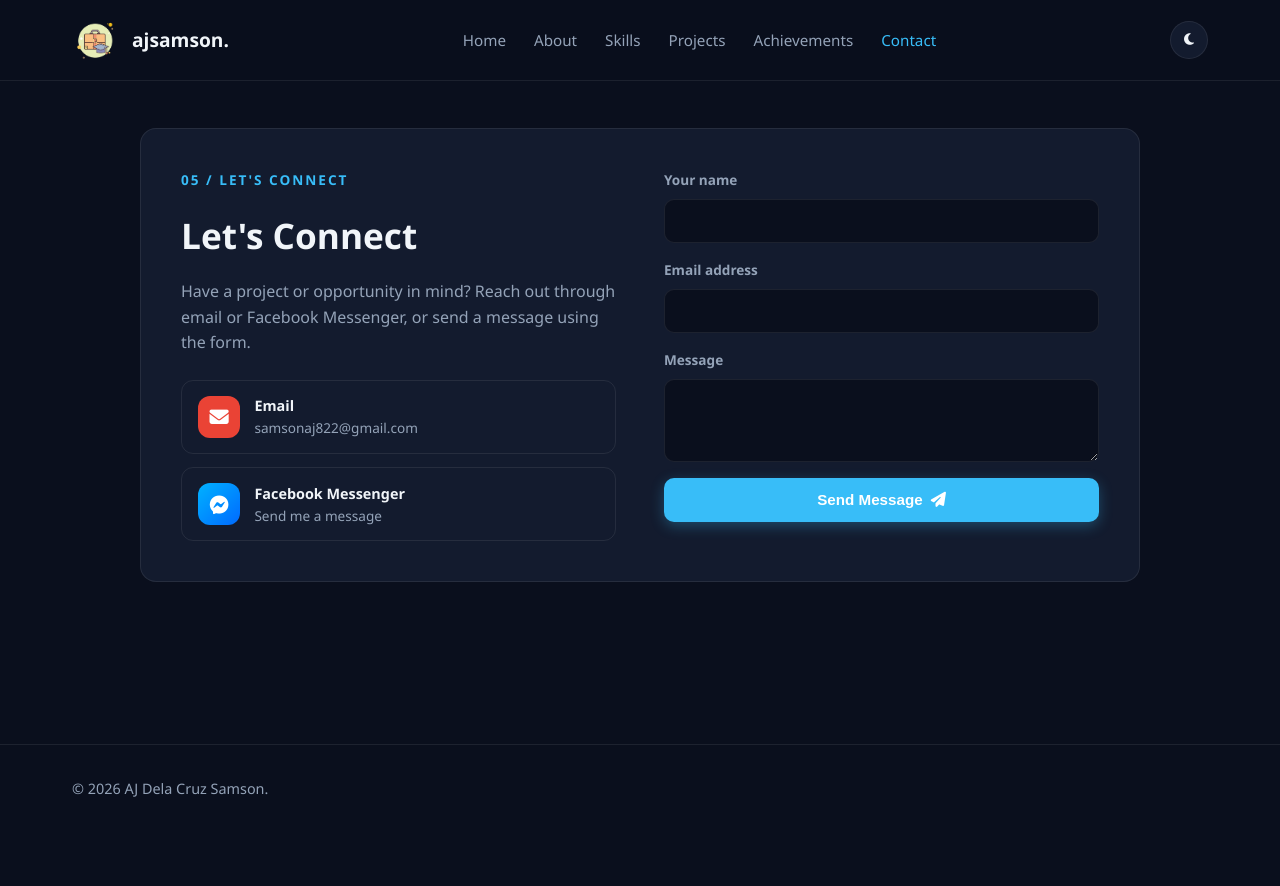
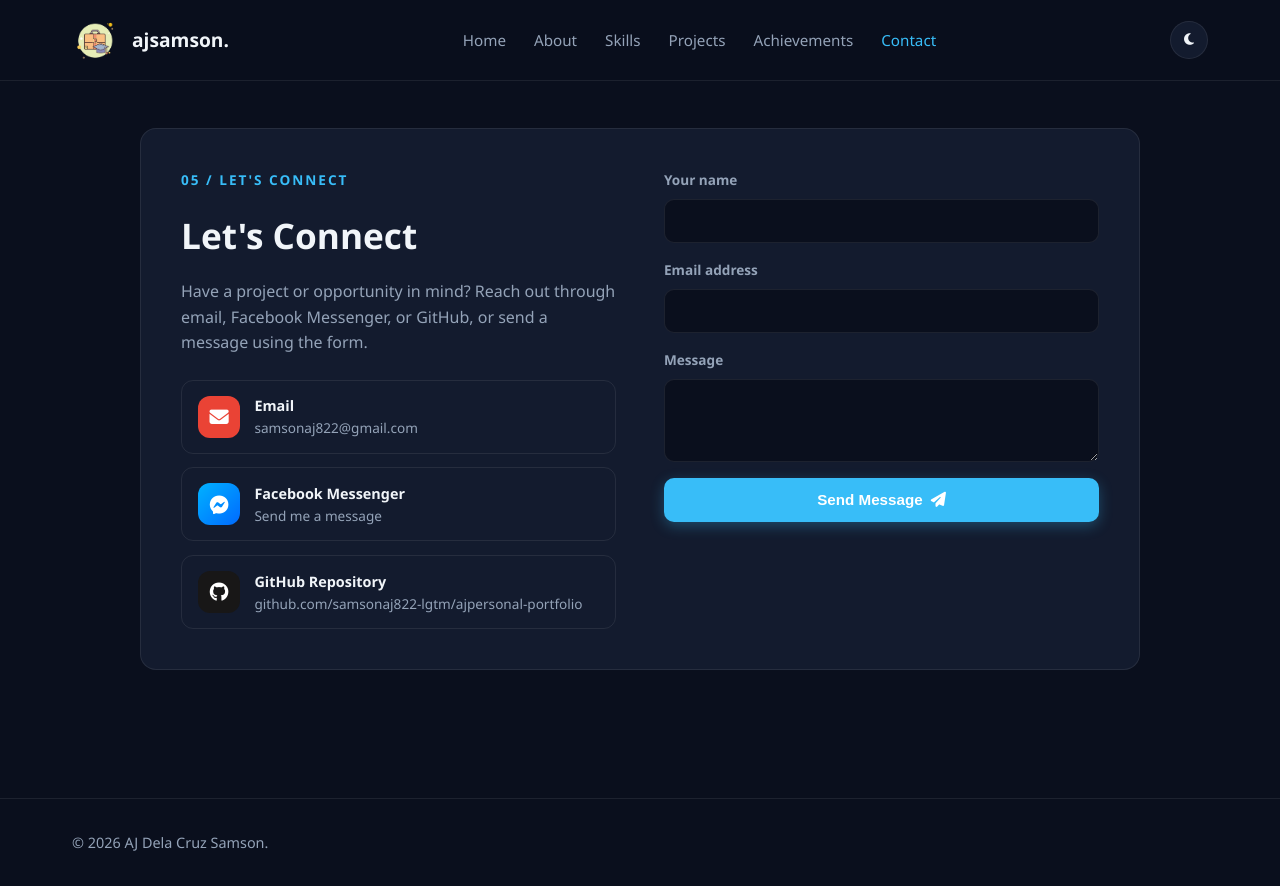
Before and after one commit to samsonaj822-lgtm/ajpersonal-portfolio, a plain HTML site: page contact.html in a window 1280 px wide. Before the commit the page ends 832 px from the top, so only its background shows below. Drawn offline with Linux system fonts and the light colour scheme.

Commit message:
Add GitHub contact link and icon

```diff
--- a/contact.html
+++ b/contact.html
@@ -35,7 +35,7 @@
             <div>
                 <span class="section-number">05 / LET'S CONNECT</span>
                 <h1 style="font-size: 2.2rem; margin: 1rem 0;">Let's Connect</h1>
-                <p class="contact-intro">Have a project or opportunity in mind? Reach out through email or Facebook Messenger, or send a message using the form.</p>
+                <p class="contact-intro">Have a project or opportunity in mind? Reach out through email, Facebook Messenger, or GitHub, or send a message using the form.</p>
                 <div class="contact-methods" aria-label="Contact options">
                     <a class="contact-method" href="https://mail.google.com/mail/?view=cm&amp;fs=1&amp;to=samsonaj822@gmail.com" target="_blank" rel="noopener noreferrer">
                         <span class="contact-method-icon email-icon" aria-hidden="true"><i class="fa-solid fa-envelope"></i></span>
@@ -49,6 +49,13 @@
                         <span class="contact-method-text">
                             <span class="contact-method-label">Facebook Messenger</span>
                             <span class="contact-method-value">Send me a message</span>
+                        </span>
+                    </a>
+                    <a class="contact-method" href="https://github.com/samsonaj822-lgtm/ajpersonal-portfolio" target="_blank" rel="noopener noreferrer">
+                        <span class="contact-method-icon github-icon" aria-hidden="true"><i class="fa-brands fa-github"></i></span>
+                        <span class="contact-method-text">
+                            <span class="contact-method-label">GitHub Repository</span>
+                            <span class="contact-method-value">github.com/samsonaj822-lgtm/ajpersonal-portfolio</span>
                         </span>
                     </a>
                 </div>
--- a/style.css
+++ b/style.css
@@ -425,6 +425,10 @@ body {
     background: linear-gradient(135deg, #00b2ff, #006aff);
 }
 
+.github-icon {
+    background: #181717;
+}
+
 .contact-method-text {
     display: grid;
     min-width: 0;
```
